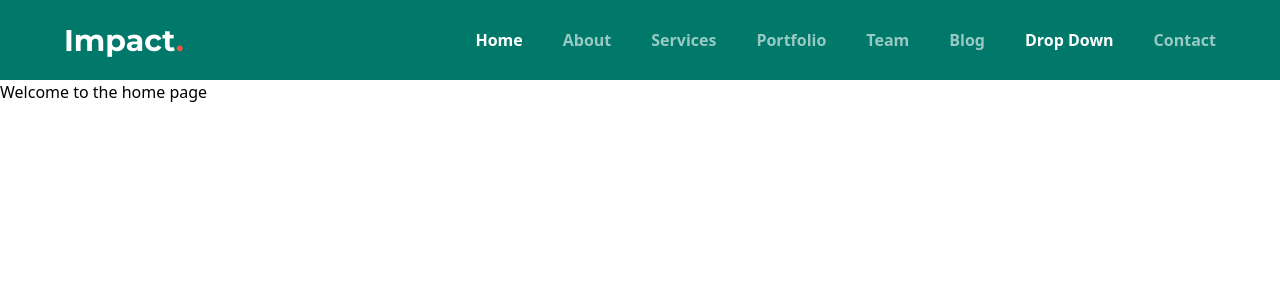
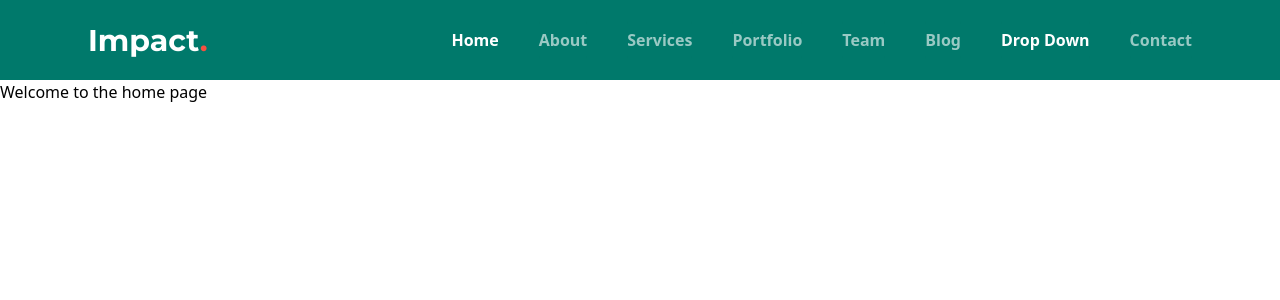
Before and after one commit to hafiz1379/impact-business-website, a React (Create React App) app: page / in a window 1280 px wide. Shown: the top 300 px of the page. Built offline with nearby package versions, Linux system fonts and the light colour scheme.

Commit message:
Update Navbar styling

```diff
--- a/src/components/Navbar.jsx
+++ b/src/components/Navbar.jsx
@@ -23,10 +23,10 @@ function Nav() {
   };
 
   return (
-    <nav className="z-10 relative flex flex-wrap justify-between items-center lg:px-16 bg-main text-[#ffffff99] font-700 h-20">
+    <nav className="z-10 relative flex flex-wrap justify-between items-center lg:px-16  bg-main text-[#ffffff99] font-700 h-20">
       {/* Logo */}
       <Link to="/" aria-label="Home" className={` ${isMenuOpen && 'hidden'}`}>
-        <h1 className="text-logo text-main font-main">
+        <h1 className="text-logo text-main font-main px-6">
           Impact
           <span className="text-second rounded-[50%]">.</span>
         </h1>
@@ -60,7 +60,7 @@ function Nav() {
 
       {/* Menu List */}
       <div className={`${!isMenuOpen && 'hidden'} w-full lg:w-auto lg:block`}>
-        <ul className="bg-main lg:space-x-10 lg:bg-transparent rounded-lg md:py-4 pt-14 flex flex-col lg:flex-row text-p md:font-700 w-full">
+        <ul className="bg-main lg:space-x-10 lg:bg-transparent rounded-lg md:py-4 pt-14 flex flex-col lg:flex-row text-p md:font-700 w-full px-6">
           {ROUTES.map(({ path, label }, i) => (
             <li
               className={`lg:hover:bg-transparent hover:text-second py-2  cursor-pointer rounded bg-main ${
```
